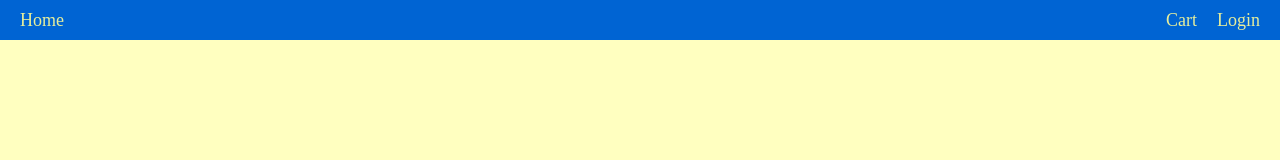
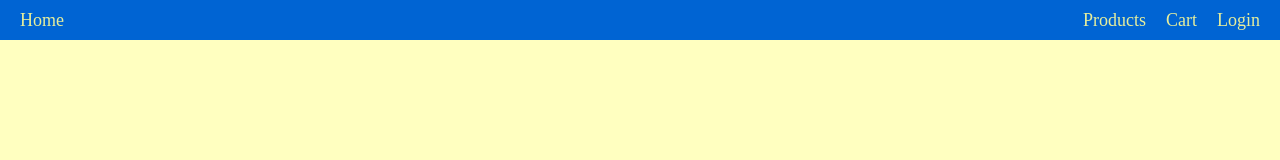
Before and after one commit to JW9506/basic-react-e-commerce-crud, a React (Create React App) app: page / in a window 1280 px wide. Shown: the top 160 px of the page. Built offline with nearby package versions, Linux system fonts and the light colour scheme.

Commit message:
feat: add route to product page

```diff
--- a/src/components/Header/Header.jsx
+++ b/src/components/Header/Header.jsx
@@ -11,6 +11,9 @@ const Header = () => {
         </Link>
       </div>
       <div className="right">
+        <Link to="/products" className="products">
+          Products
+        </Link>
         <Link to="/cart" className="cart">
           Cart
         </Link>
```
